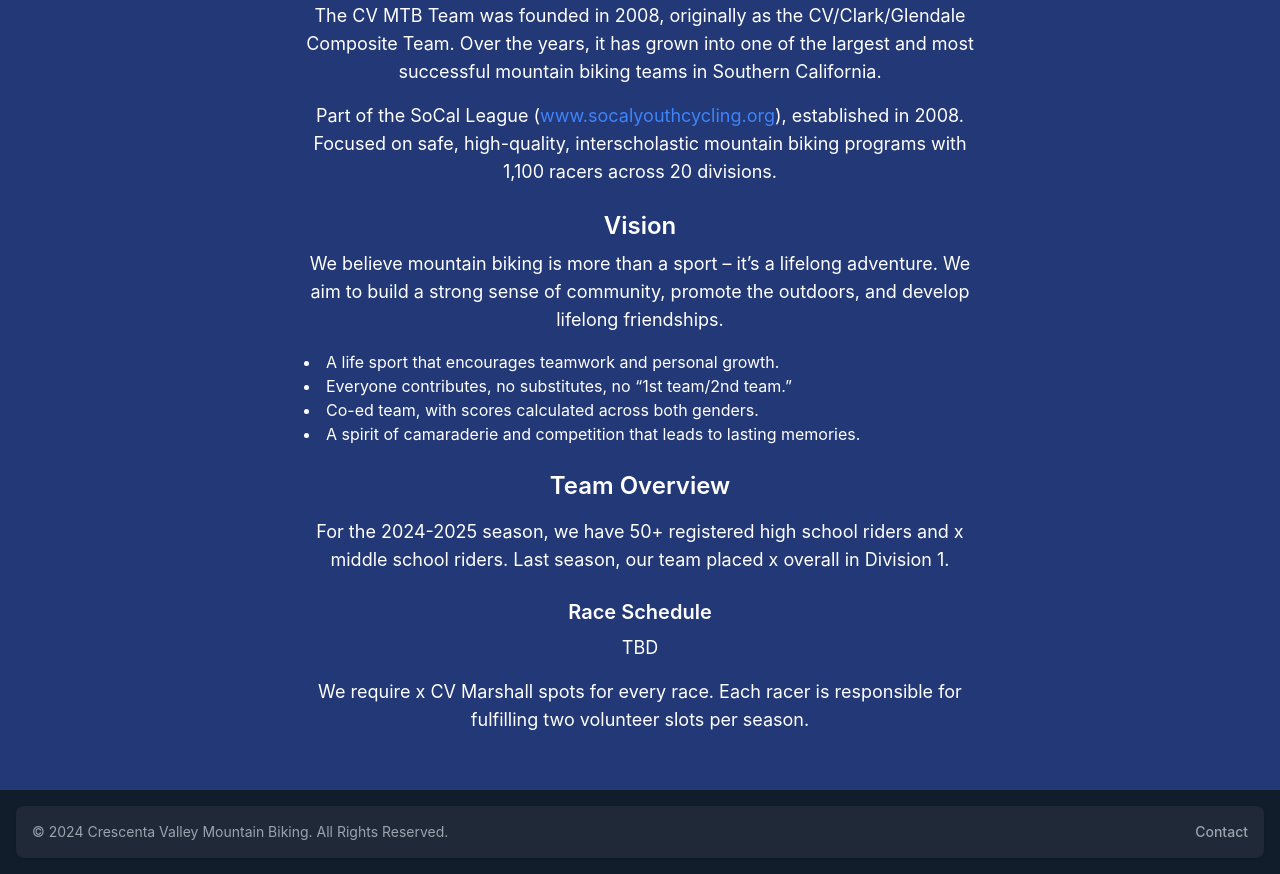
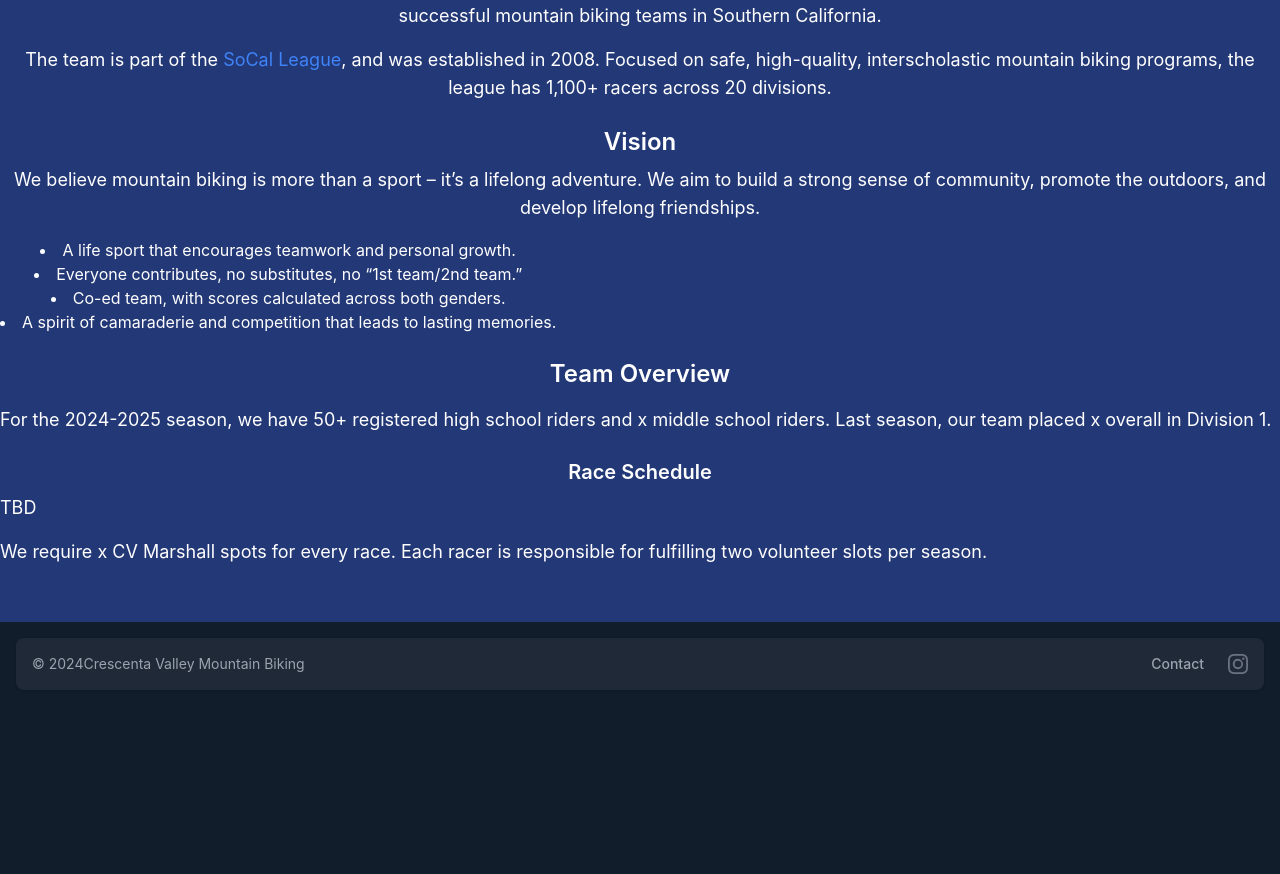
Before and after one commit to CVHS-student-sites/CVMTBWebsite, a React (Create React App) app: page / in a window 1280 px wide. Shown: the part 886-1760 px from the top of the page. After the commit the page ends 1592 px from the top, so only its background shows below. Built offline with nearby package versions, Linux system fonts and the light colour scheme.

Commit message:
responsive

```diff
--- a/package.json
+++ b/package.json
@@ -10,6 +10,7 @@
     "flowbite-react": "^0.10.2",
     "react": "^18.3.1",
     "react-dom": "^18.3.1",
+    "react-icons": "^5.3.0",
     "react-router-dom": "^6.26.2",
     "react-scripts": "5.0.1",
     "web-vitals": "^2.1.4"
--- a/src/App.js
+++ b/src/App.js
@@ -1,10 +1,9 @@
-// src/App.js
+import './App.css';
+import React, {useEffect, useState} from 'react';
+import { BrowserRouter as Router, Routes, Route, Link, useLocation } from 'react-router-dom';
+import { BsInstagram } from "react-icons/bs";
+import { Footer } from "flowbite-react";
 
-import './App.css';
-import { useEffect } from 'react';
-import { BrowserRouter as Router, Routes, Route, Link, useLocation } from 'react-router-dom';
-
-// Import the page components
 import HomePage from './pages/HomePage';
 import JoiningPage from './pages/JoiningPage';
 import CostsPage from './pages/CostsPage';
@@ -15,6 +14,12 @@ import EquipmentChecklistPage from './pages/EquipmentChecklistPage';
 function Navbar() {
   const location = useLocation();
 
+  const [isOpen, setIsOpen] = useState(false);
+
+  const handleToggle = () => {
+    setIsOpen(!isOpen);
+  };
+
   // Determine if the current path matches the given path
   const isActive = (path) => location.pathname === path ? 'text-blue-500' : 'text-gray-400';
 
@@ -23,23 +28,31 @@ function Navbar() {
         <div className="max-w-screen-xl flex flex-wrap items-center justify-between mx-auto p-4">
           <Link to="/" className="flex items-center space-x-3 rtl:space-x-reverse">
             <img
-                src='/assets/images/logo2.png'
+                src="/assets/images/logo2.png"
                 className="h-16"
                 alt="Dark Mode Logo"
             />
             <span className="self-center text-2xl font-semibold whitespace-nowrap text-white">
-            Crescenta Valley Mountain Biking
+            {/* Responsive text based on screen size */}
+              <span className="block md:hidden">Crescenta Valley MTB</span>
+            <span className="hidden md:block">Crescenta Valley Mountain Biking</span>
           </span>
           </Link>
           <button
-              data-collapse-toggle="navbar-dropdown"
+              onClick={handleToggle}
               type="button"
               className="inline-flex items-center p-2 w-10 h-10 justify-center text-sm text-gray-400 rounded-lg md:hidden hover:bg-gray-700 focus:outline-none focus:ring-2 focus:ring-gray-600"
               aria-controls="navbar-dropdown"
-              aria-expanded="false"
+              aria-expanded={isOpen}
           >
             <span className="sr-only">Open main menu</span>
-            <svg className="w-5 h-5" aria-hidden="true" xmlns="http://www.w3.org/2000/svg" fill="none" viewBox="0 0 17 14">
+            <svg
+                className="w-5 h-5"
+                aria-hidden="true"
+                xmlns="http://www.w3.org/2000/svg"
+                fill="none"
+                viewBox="0 0 17 14"
+            >
               <path
                   stroke="currentColor"
                   strokeLinecap="round"
@@ -49,35 +62,68 @@ function Navbar() {
               />
             </svg>
           </button>
-          <div className="hidden w-full md:block md:w-auto" id="navbar-dropdown">
+          <div
+              className={`${isOpen ? 'block' : 'hidden'} w-full md:block md:w-auto`}
+              id="navbar-dropdown"
+          >
             <ul className="flex flex-col font-medium p-4 md:p-0 mt-4 border border-gray-700 rounded-lg bg-gray-800 md:space-x-8 rtl:space-x-reverse md:flex-row md:mt-0 md:border-0 md:bg-gray-900">
               <li>
-                <Link to="/" className={`block py-2 px-3 rounded md:bg-transparent hover:text-blue-500 md:p-0 ${isActive('/')}`}>
+                <Link
+                    to="/"
+                    className={`block py-2 px-3 rounded md:bg-transparent hover:text-blue-500 md:p-0 ${isActive(
+                        '/'
+                    )}`}
+                >
                   Home
                 </Link>
               </li>
               <li>
-                <Link to="/join" className={`block py-2 px-3 rounded md:bg-transparent hover:text-blue-500 md:p-0 ${isActive('/join')}`}>
+                <Link
+                    to="/join"
+                    className={`block py-2 px-3 rounded md:bg-transparent hover:text-blue-500 md:p-0 ${isActive(
+                        '/join'
+                    )}`}
+                >
                   How to Join
                 </Link>
               </li>
               <li>
-                <Link to="/costs" className={`block py-2 px-3 rounded md:bg-transparent hover:text-blue-500 md:p-0 ${isActive('/costs')}`}>
+                <Link
+                    to="/costs"
+                    className={`block py-2 px-3 rounded md:bg-transparent hover:text-blue-500 md:p-0 ${isActive(
+                        '/costs'
+                    )}`}
+                >
                   Costs
                 </Link>
               </li>
               <li>
-                <Link to="/equipment" className={`block py-2 px-3 rounded md:bg-transparent hover:text-blue-500 md:p-0 ${isActive('/equipment')}`}>
+                <Link
+                    to="/equipment"
+                    className={`block py-2 px-3 rounded md:bg-transparent hover:text-blue-500 md:p-0 ${isActive(
+                        '/equipment'
+                    )}`}
+                >
                   Equipment
                 </Link>
               </li>
               <li>
-                <Link to="/sponsors" className={`block py-2 px-3 rounded md:bg-transparent hover:text-blue-500 md:p-0 ${isActive('/sponsors')}`}>
+                <Link
+                    to="/sponsors"
+                    className={`block py-2 px-3 rounded md:bg-transparent hover:text-blue-500 md:p-0 ${isActive(
+                        '/sponsors'
+                    )}`}
+                >
                   Sponsors
                 </Link>
               </li>
               <li>
-                <Link to="/contact" className={`block py-2 px-3 rounded md:bg-transparent hover:text-blue-500 md:p-0 ${isActive('/contact')}`}>
+                <Link
+                    to="/contact"
+                    className={`block py-2 px-3 rounded md:bg-transparent hover:text-blue-500 md:p-0 ${isActive(
+                        '/contact'
+                    )}`}
+                >
                   Contact
                 </Link>
               </li>
@@ -90,7 +136,7 @@ function Navbar() {
 
 function App() {
   useEffect(() => {
-    // Force dark mode only
+    // Force dark mode only; people don't need to get flash banged by a light theme
     document.documentElement.classList.add('dark');
     document.documentElement.setAttribute("data-theme", "dark");
   }, []);
@@ -99,26 +145,39 @@ function App() {
       <Router>
         <div className="App">
           {/* Navbar */}
-          <Navbar />
+          <Navbar/>
 
           {/* Routes */}
           <Routes>
-            <Route path="/" element={<HomePage />} />
-            <Route path="/join" element={<JoiningPage />} />
-            <Route path="/costs" element={<CostsPage />} />
-            <Route path="/contact" element={<ContactPage />} />
-            <Route path="/sponsors" element={<SponsorsPage />} />
-            <Route path="/equipment" element={<EquipmentChecklistPage />} />
+            <Route path="/" element={<HomePage/>}/>
+            <Route path="/join" element={<JoiningPage/>}/>
+            <Route path="/costs" element={<CostsPage/>}/>
+            <Route path="/contact" element={<ContactPage/>}/>
+            <Route path="/sponsors" element={<SponsorsPage/>}/>
+            <Route path="/equipment" element={<EquipmentChecklistPage/>}/>
           </Routes>
 
           {/* Footer */}
           <footer className="bg-gray-800 rounded-lg shadow m-4">
-            <div className="w-full mx-auto max-w-screen-xl p-4 md:flex md:items-center md:justify-between">
-            <span className="text-sm text-gray-400 sm:text-center">© 2024 Crescenta Valley Mountain Biking. All Rights Reserved.
-            </span>
-              <ul className="flex flex-wrap items-center mt-3 text-sm font-medium text-gray-400 sm:mt-0">
-                <li><Link to="/contact" className="hover:underline">Contact</Link></li>
-              </ul>
+            <div
+                className="w-full mx-auto max-w-screen-xl p-4 flex flex-col items-center sm:flex-row sm:justify-between">
+              <Footer.Copyright
+                  by="Crescenta Valley Mountain Biking"
+                  year={2024}
+              />
+              <div className="mt-4 flex space-x-6 sm:mt-0 sm:justify-center sm:content-center">
+                <ul className="flex flex-wrap items-center text-sm font-medium text-gray-400 sm:mt-0">
+                  <li>
+                    <Link to="/contact" className="hover:underline">
+                      Contact
+                    </Link>
+                  </li>
+                </ul>
+                <Footer.Icon
+                    href="https://www.instagram.com/cvcycling/"
+                    icon={BsInstagram}
+                />
+              </div>
             </div>
           </footer>
         </div>
--- a/src/pages/ContactPage.js
+++ b/src/pages/ContactPage.js
@@ -5,7 +5,7 @@ function ContactPage() {
         <main className="bg-blue-900 text-white py-8">
             <div className="max-w-screen-lg mx-auto">
                 {/* Title */}
-                <h1 className="text-3xl font-bold mb-6 text-center">Meet the Coaches & Volunteers</h1>
+                <h1 className="text-3xl font-bold mb-6 text-center ml-3 md:ml-0">Meet the Coaches & Volunteers</h1>
 
                 {/* Coaches */}
                 <section className="mb-8">
--- a/src/pages/CostsPage.js
+++ b/src/pages/CostsPage.js
@@ -4,12 +4,12 @@ function CostsPage() {
     return (
         <main className="bg-blue-900 text-white py-8 text-left">
             <div className="max-w-screen-lg mx-auto">
-                <h1 className="text-3xl font-bold mb-6">Costs and Registration</h1>
+                <h1 className="text-3xl font-bold mb-6 ml-3 md:ml-0">Costs and Registration</h1>
 
                 {/* SoCal League Registration Fees */}
                 <section className="mb-8">
-                    <h2 className="text-2xl font-semibold mb-4">SoCal League Registration Fees</h2>
-                    <ul className="list-disc list-inside mb-4">
+                    <h2 className="text-2xl font-semibold mb-4 ml-3 md:ml-0">SoCal League Registration Fees</h2>
+                    <ul className="list-disc list-inside mb-4 text-justify ml-3 md:ml-0">
                         <li>High School: $129.03 annually + $60 per race.</li>
                         <li>Middle School: $129.03 annually + $40 per race.</li>
                     </ul>
@@ -17,8 +17,8 @@ function CostsPage() {
 
                 {/* Team Donation */}
                 <section className="mb-8">
-                    <h2 className="text-2xl font-semibold mb-4">Team Donation</h2>
-                    <ul className="list-disc list-inside mb-4">
+                    <h2 className="text-2xl font-semibold mb-4 ml-3 md:ml-0">Team Donation</h2>
+                    <ul className="list-disc list-inside mb-4 text-justify ml-3 md:ml-0">
                         <li>High School: $300</li>
                         <li>Middle School: $200</li>
                         <li>Independent Riders: $600</li>
@@ -27,13 +27,13 @@ function CostsPage() {
 
                 {/* Registration Process */}
                 <section className="mb-8">
-                    <h2 className="text-2xl font-semibold mb-4">Registration Process</h2>
-                    <ol className="list-decimal list-inside mb-4">
+                    <h2 className="text-2xl font-semibold mb-4 ml-3 md:ml-0">Registration Process</h2>
+                    <ol className="list-decimal list-inside mb-4 text-justify ml-3 md:ml-0">
                         <li>Register with the SoCal League.</li>
                         <li>Make a donation to the CV MTB team and join the band.</li>
                         <li>Register for races.</li>
                     </ol>
-                    Sign up to volunteer during races when possible.
+                    <text className="text-justify ml-3 md:ml-0">Sign up to volunteer during races when possible.</text>
                 </section>
             </div>
         </main>
--- a/src/pages/EquipmentChecklistPage.js
+++ b/src/pages/EquipmentChecklistPage.js
@@ -5,10 +5,10 @@ function EquipmentChecklistPage() {
         <main className="bg-blue-900 text-white py-8 text-left">
             <div className="max-w-screen-lg mx-auto">
                 {/* Title */}
-                <h1 className="text-3xl font-bold mb-6">What You Need for Races and Practices</h1>
+                <h1 className="text-3xl font-bold mb-6 ml-3 md:ml-0">What You Need for Races and Practices</h1>
 
                 {/* Checklist */}
-                <section className="mb-8">
+                <section className="mb-8 ml-3 md:ml-0">
                     <p className="mb-4">Every rider is required to bring the following:</p>
                     <ul className="list-disc list-inside mb-4">
                         <li>A well-maintained mountain bike (tires, gears, brakes in working condition).</li>
@@ -24,7 +24,7 @@ function EquipmentChecklistPage() {
                 </section>
 
                 {/* Local Bike Repair */}
-                <section className="mb-8">
+                <section className="mb-8 ml-3 md:ml-0">
                     <h2 className="text-2xl font-semibold mb-4">Local Bike Repair</h2>
                     <p className="mb-4">Riders can schedule bike repairs or gear purchases at these recommended shops:</p>
                     <ul className="list-disc list-inside mb-4">
--- a/src/pages/HomePage.js
+++ b/src/pages/HomePage.js
@@ -36,7 +36,7 @@ function HomePage() {
                 </Flowbite>
 
                 {/* Description */}
-                <p className="text-lg mb-6 max-w-2xl mx-auto">
+                    <p className="text-lg mb-6 max-w-2xl md:max-w-fit mx-auto text-justify ml-3 mr-3 md:text-center md:ml-0 md:mr-0">
                     The Crescenta Valley Mountain Biking team has been shaping young riders since 2008.
                     We provide high school and middle school students the opportunity to train, race, and grow as
                     athletes in a supportive environment.
@@ -55,16 +55,15 @@ function HomePage() {
                 {/* Team Origins */}
                 <div className="mb-6">
                     <h3 className="text-2xl font-semibold mb-2">Team Origins</h3>
-                    <p className="text-lg max-w-2xl mx-auto">
+                    <p className="text-lg max-w-2xl md:max-w-fit mx-auto text-justify ml-3 mr-3 md:text-center md:ml-0 md:mr-0">
                         The CV MTB Team was founded in 2008, originally as the CV/Clark/Glendale Composite Team.
-                        Over the years, it has grown into one of the largest and most successful mountain biking teams
+                        Over the years, it has grown into one of the most successful mountain biking teams
                         in Southern California.
                     </p>
-                    <p className="text-lg max-w-2xl mx-auto mt-4">
-                        Part of the SoCal League (<a href="http://www.socalyouthcycling.org"
-                                                     className="text-blue-500">www.socalyouthcycling.org</a>),
-                        established in 2008.
-                        Focused on safe, high-quality, interscholastic mountain biking programs with 1,100 racers across
+                    <p className="text-lg max-w-2xl md:max-w-fit mx-auto mt-4 text-justify ml-3 mr-3 md:text-center md:ml-0 md:mr-0">
+                        The team is part of the <a href="http://www.socalyouthcycling.org" className="text-blue-500">SoCal League</a>,
+                        and was established in 2008.
+                        Focused on safe, high-quality, interscholastic mountain biking programs, the league has 1,100+ racers across
                         20 divisions.
                     </p>
                 </div>
@@ -72,12 +71,12 @@ function HomePage() {
                 {/* Vision */}
                 <div className="mb-6">
                     <h3 className="text-2xl font-semibold mb-2">Vision</h3>
-                    <p className="text-lg max-w-2xl mx-auto">
+                    <p className="text-lg max-w-2xl md:max-w-fit mx-auto text-justify ml-3 mr-3 md:text-center md:ml-0 md:mr-0">
                         We believe mountain biking is more than a sport – it’s a lifelong adventure.
                         We aim to build a strong sense of community, promote the outdoors, and develop lifelong
                         friendships.
                     </p>
-                    <ul className="list-disc list-inside text-left max-w-2xl mx-auto mt-4">
+                    <ul className="list-disc list-inside text-left max-w-2xl md:max-w-fit mx-auto mt-4 ml-3 mr-3 md:text-center md:ml-0 md:mr-0">
                         <li>A life sport that encourages teamwork and personal growth.</li>
                         <li>Everyone contributes, no substitutes, no “1st team/2nd team.”</li>
                         <li>Co-ed team, with scores calculated across both genders.</li>
@@ -88,19 +87,19 @@ function HomePage() {
                 {/* Team Overview */}
                 <div className="mb-6">
                     <h2 className="text-2xl font-semibold mb-4">Team Overview</h2>
-                    <p className="text-lg max-w-2xl mx-auto">
+                    <p className="text-lg max-w-2xl md:max-w-fit mx-auto text-justify ml-3 mr-3 md:text-center md:ml-0 md:mr-0">
                         For the 2024-2025 season, we have 50+ registered high school riders and x middle school riders.
                         Last season, our team placed x overall in Division 1.
                     </p>
 
                     {/* Race Schedule */}
                     <h3 className="text-xl font-semibold mt-6 mb-2">Race Schedule</h3>
-                    <p className="text-lg max-w-2xl mx-auto">
+                    <p className="text-lg max-w-2xl md:max-w-fit mx-auto text-justify ml-3 mr-3 md:text-center md:ml-0 md:mr-0">
                         TBD
                     </p>
 
                     {/* Volunteers Needed */}
-                    <p className="text-lg max-w-2xl mx-auto mt-4">
+                    <p className="text-lg max-w-2xl md:max-w-fit mx-auto mt-4 text-justify ml-3 mr-3 md:text-center md:ml-0 md:mr-0">
                         We require x CV Marshall spots for every race. Each racer is responsible for fulfilling two
                         volunteer slots per season.
                     </p>
```
Also changed, not shown: public/index.html (+2 -12 lines), src/pages/JoiningPage.js (+12 -12 lines), src/pages/SponsorsPage.js (+12 -12 lines), public/manifest.json, 2 other files (tests, documents, lock files or other folders).
